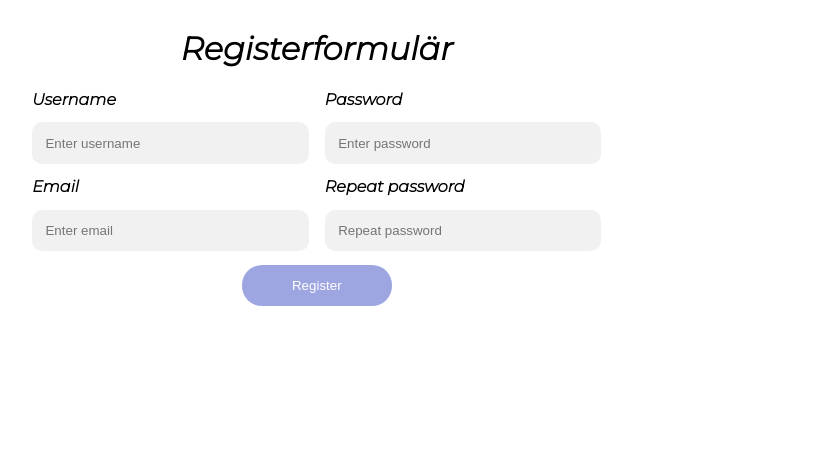
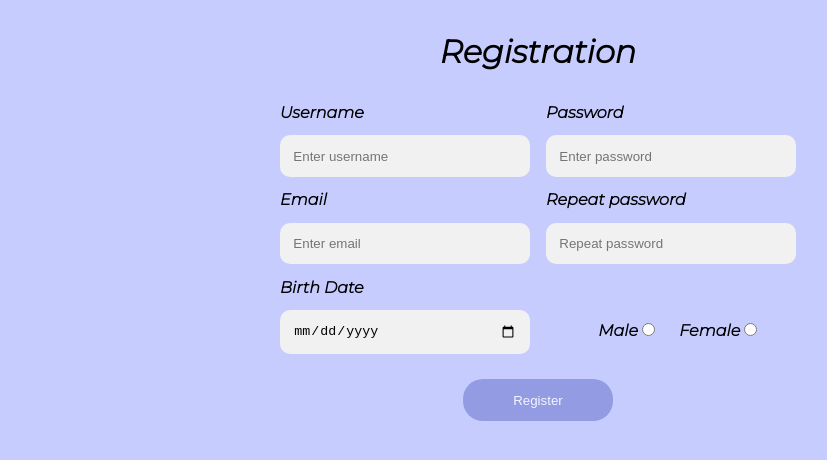
Before and after one commit to johnLexicon/Labb2, a plain HTML site: page index.html in a window 1280 px wide. Shown: the whole page, without its empty margins (102-929 px from the left). Drawn offline with Linux system fonts and the light colour scheme.

Commit message:
center alignment and gender  radio buttons.

```diff
--- a/index.html
+++ b/index.html
@@ -4,23 +4,33 @@
     <meta charset="UTF-8">
     <meta name="viewport" content="width=device-width, initial-scale=1.0">
     <link rel="stylesheet" href="style.css">
-    <title>Document</title>
+    <title>Labb 2</title>
 </head>
 <body>
     <div class="container">
-        <h1>Registerformulär</h1>
+        <h1>Registration</h1>
         <div class="form">
             <div class="form-part1">
                 <label for="username"><strong>Username</strong></label>
                 <input type="text" placeholder="Enter username" name="username" id="username">
                 <label for="email"><strong>Email</strong></label>
                 <input type="text"placeholder="Enter email" name="email" id="email">
+                <label for="birthdate"><strong>Birth Date</strong></label>
+                <input type="date" name="birthdate" id="birthdate">
             </div>
             <div class="form-part2">
                 <label for="pwd"><strong>Password</strong></label>
                 <input type="password" placeholder="Enter password" name="pwd" id="pwd">
                 <label for="rpt-pwd"><strong>Repeat password</strong></label>
                 <input type="password" placeholder="Repeat password" name="rpt-pwd" id="rpt-pwd">
+                                <div class="radioButtons">
+                                    <label for="male"><strong>Male</strong>
+                                        <input type="radio" name="gender" id="male">
+                                    </label>
+                                    <label for="female"><strong>Female</strong>
+                                        <input type="radio" name="gender" id="female">
+                                    </label>
+                                </div>
             </div>
         </div>
         <div>
--- a/style.css
+++ b/style.css
@@ -2,13 +2,26 @@
 
 body {
     font-family: "Montserrat", sans-serif;
+    background-color: #c6ccfd;
+}
+
+* {
+    margin: 0;
+    padding: 0;
+    box-sizing: border-box;
+}
+
+h1{
+    margin: 2rem;
 }
 
 .container {
     display: flex;
     flex-direction: column;
     align-items: center;
-    width: 65%;
+
+    width: 100%;
+    height: 100%;
 }
 
 .form {
@@ -22,7 +35,7 @@ body {
     margin: 0 0.5em;
 }
 
-input[type=text], input[type=password] {
+input {
     border: none;
     background: #f1f1f1;
     padding: 1em;
@@ -31,9 +44,19 @@ input[type=text], input[type=password] {
     border-radius: 10px;
 }
 
-input[type=text]:focus, input[type=password]:focus {
+input:focus {
     outline: none;
     background-color: #ddd;
+}
+
+.radioButtons {
+    margin-top: 2.1em 0;
+    text-align: center;
+}
+
+.radioButtons input {
+    width: auto;
+    margin-right: 1.5em;
 }
 
 .reg-button {
@@ -45,10 +68,16 @@ input[type=text]:focus, input[type=password]:focus {
     opacity: 0.8;
     padding: 1em 0;
     border-radius: 20px;
+    margin-top: .9em;
 }
 
-@media screen and (min-width: 1024px) {
+@media screen and (min-width: 720px) {
     .form {
         flex-direction: row;
     }
+
+    .radioButtons {
+        margin-left: 2.1em;
+        margin-top: 2em;
+    }
 }
```
